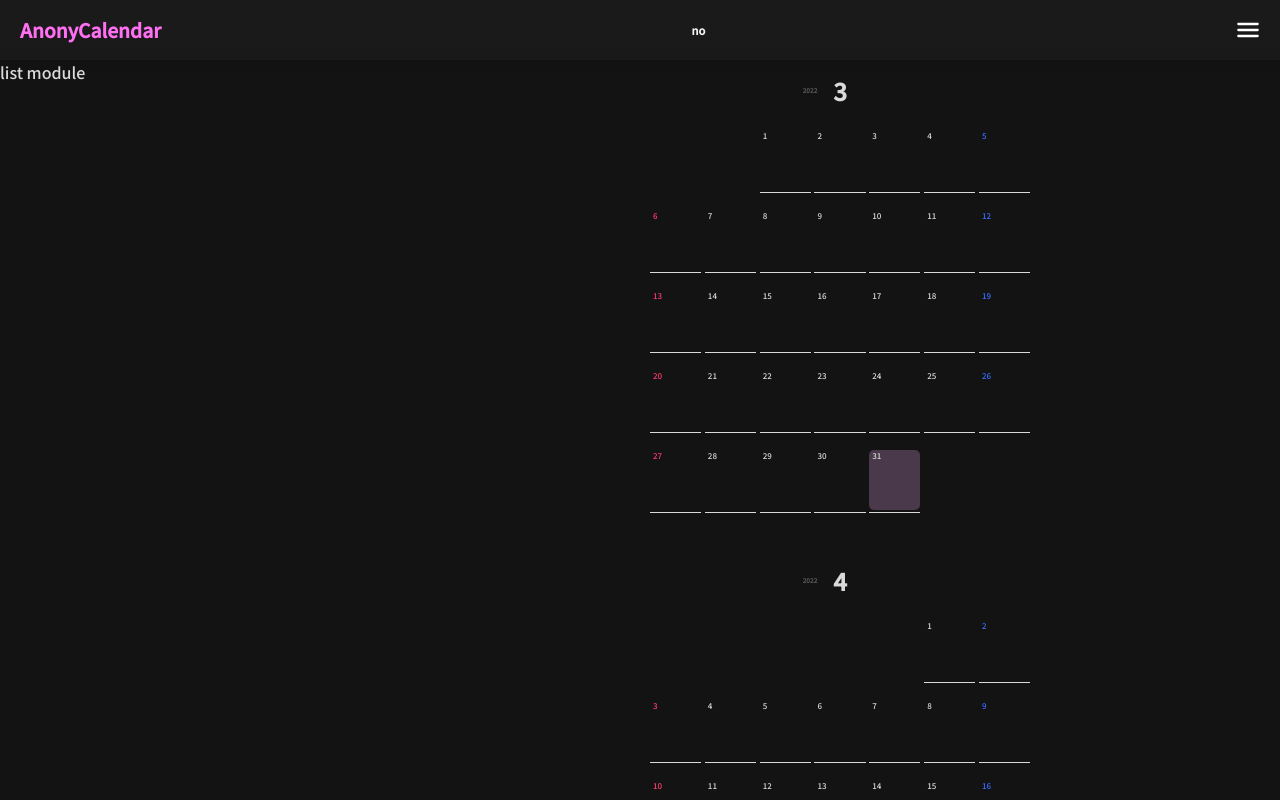
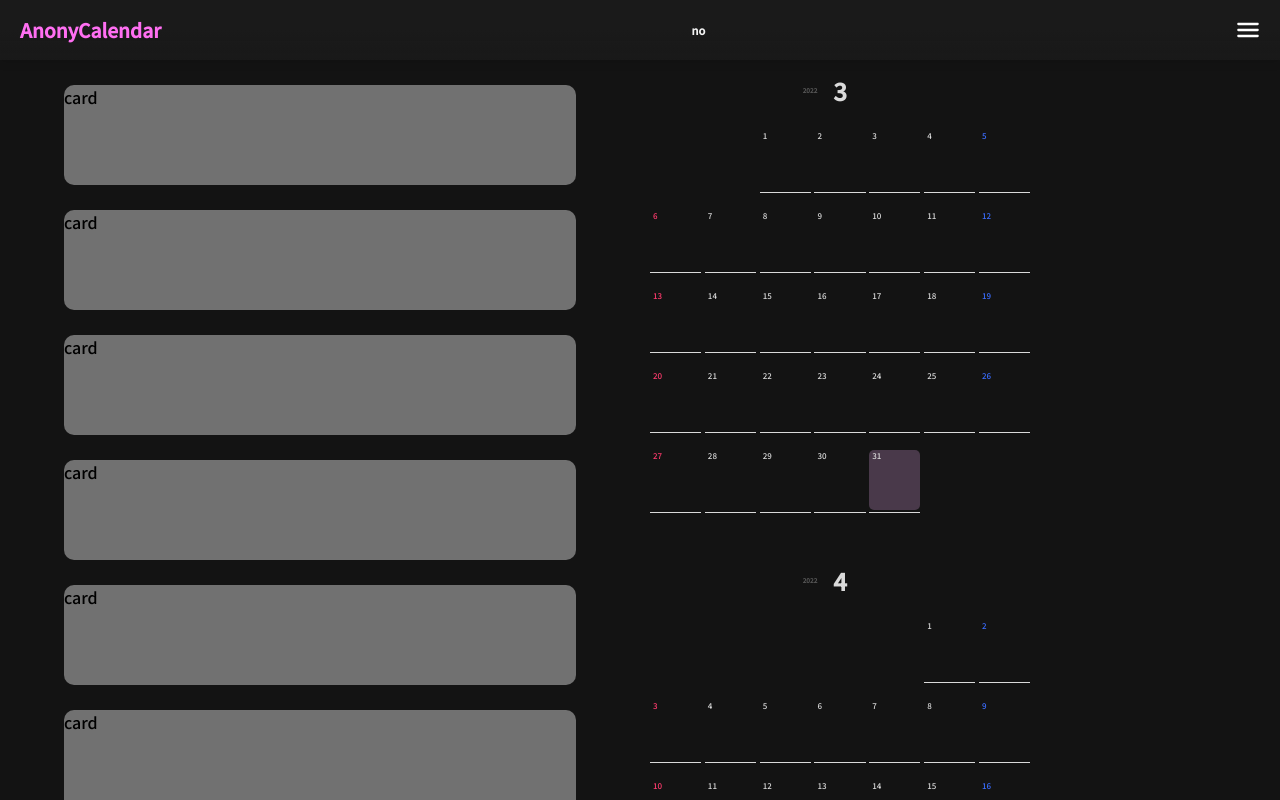
Before and after one commit to rkskekzzz/timong, a React (Create React App) app in the folder frontend/: page /calendar in a window 1280 px wide. Built offline with nearby package versions, Linux system fonts and the light colour scheme.

Commit message:
Feat : List 컴포넌트 추가

```diff
--- /dev/null
+++ b/frontend/src/Pages/SignedCalendar/List/List.styled.ts
@@ -0,0 +1,26 @@
+import styled from 'styled-components';
+
+const List = styled.div`
+  width: 100%;
+  display: block;
+
+  overflow: scroll;
+  .list-box {
+    padding: 25px 0;
+    display: flex;
+    flex-direction: column;
+    align-items: center;
+    gap: 25px;
+  }
+`;
+
+const Card = styled.span`
+  width: 40vw;
+  height: 100px;
+  background: #ffffff66;
+  border-radius: 10px;
+`;
+
+const Styled = { List, Card };
+
+export default Styled;
--- /dev/null
+++ b/frontend/src/Pages/SignedCalendar/List/List.tsx
@@ -0,0 +1,26 @@
+import React from 'react';
+import Styled from './List.styled';
+
+const Card = () => {
+  return <Styled.Card>card</Styled.Card>;
+};
+
+const List = () => {
+  return (
+    <Styled.List>
+      <div className="list-box">
+        <Card />
+        <Card />
+        <Card />
+        <Card />
+        <Card />
+        <Card />
+        <Card />
+        <Card />
+        <Card />
+      </div>
+    </Styled.List>
+  );
+};
+
+export default List;
--- /dev/null
+++ b/frontend/src/Pages/SignedCalendar/List/index.ts
@@ -0,0 +1,3 @@
+import List from './List';
+
+export default List;
--- a/frontend/src/Pages/SignedCalendar/SignedCalendar.tsx
+++ b/frontend/src/Pages/SignedCalendar/SignedCalendar.tsx
@@ -3,23 +3,27 @@ import Styled from './SignedCalendar.styled';
 import { Calendar } from 'src/Components/Calendar';
 import { useTheme } from '@mui/material';
 import { UserContext } from 'src/App';
+import List from './List';
 import Header from 'src/Components/Header';
 
 const SignedCalendar = () => {
   const { state } = useContext(UserContext);
   const theme = useTheme();
+
   useEffect(() => {
-    // console.log(document.body.offsetWidth);
+    console.log(document.body.offsetWidth);
     // console.log(state.users);
   });
+
   return (
     <Styled.SignedCalendar>
       <div className="container">
         <Header calendarName="no" />
         <div className="body">
-          <div style={{ color: theme.myPalette.foreground }}>list module</div>
+          <List />
           <Calendar calendarType="Monthly" />
         </div>
+        {/* <button></button> */}
       </div>
     </Styled.SignedCalendar>
   );
```
